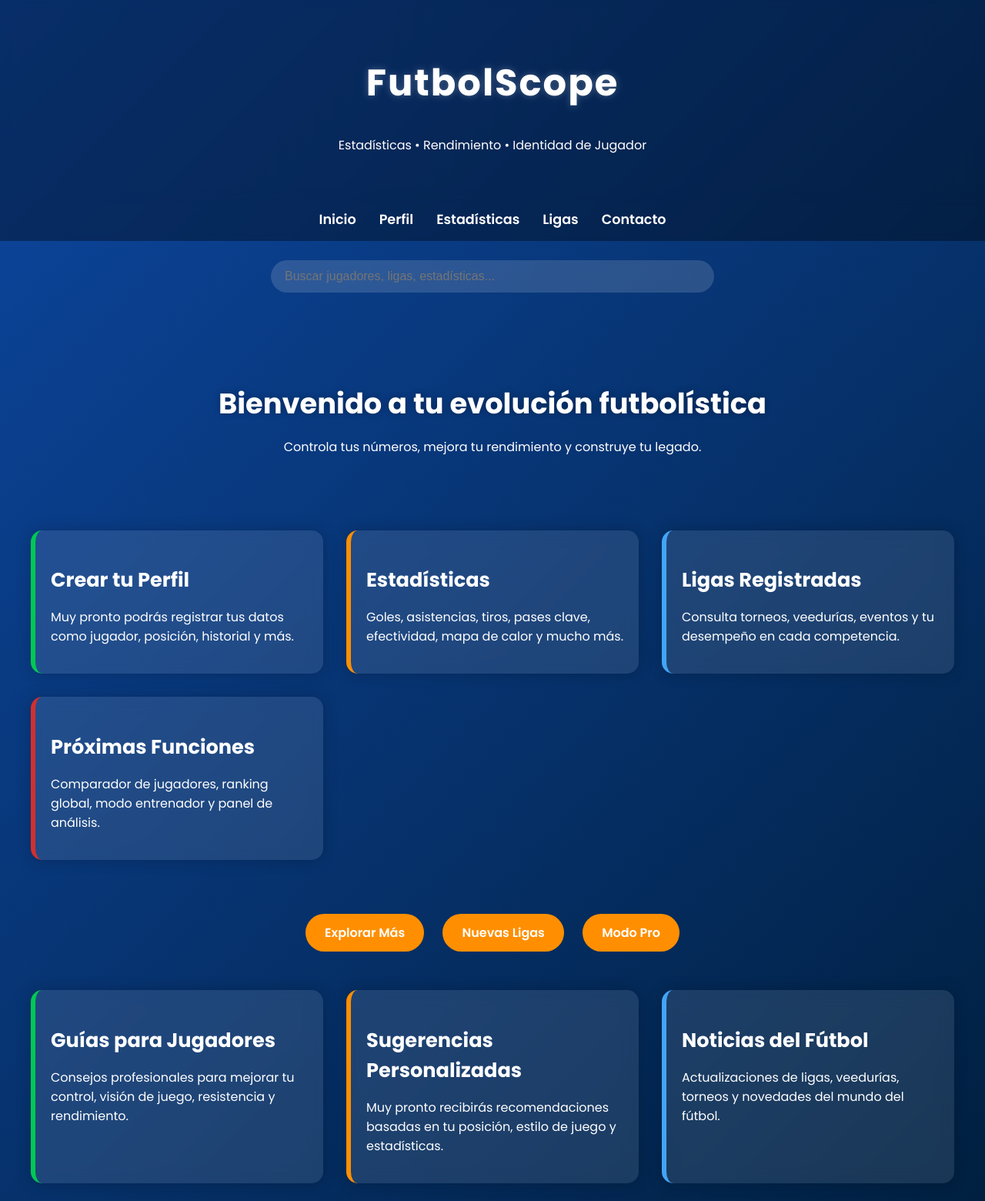
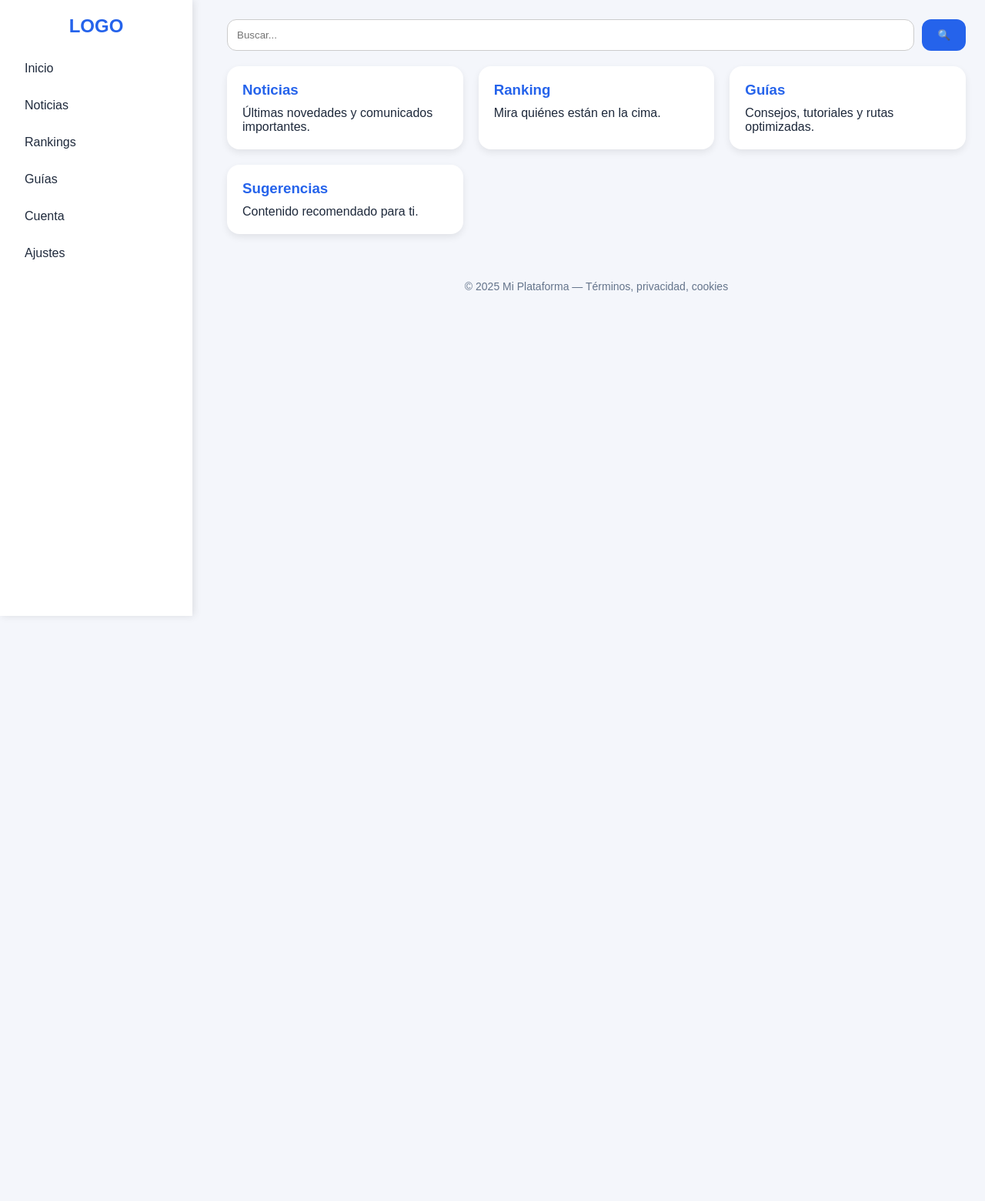
Before and after one commit to FutbolScope/futbolscope.github.io, a plain HTML site: page index.html in a window 1280 px wide. Shown: the top 1560 px of the page at 77% size. After the commit the page ends 800 px from the top, so only its background shows below. Drawn offline with Linux system fonts and the light colour scheme.

Commit message:
Update index.html

```diff
--- a/index.html
+++ b/index.html
@@ -3,220 +3,67 @@
 <head>
   <meta charset="UTF-8" />
   <meta name="viewport" content="width=device-width, initial-scale=1.0" />
-  <title>FutbolScope</title>
-  <link rel="preconnect" href="https://fonts.googleapis.com">
-  <link rel="preconnect" href="https://fonts.gstatic.com" crossorigin>
-  <link href="https://fonts.googleapis.com/css2?family=Poppins:wght@300;400;600;700&display=swap" rel="stylesheet">
+  <title>Mi Plataforma</title>
   <style>
-    body {
-      margin: 0;
-      font-family: 'Poppins', sans-serif;
-      background: linear-gradient(135deg, #0d47a1, #001e3c);
-      color: #fff;
+    :root {
+      --primary:#2563eb;
+      --primary-light:#3b82f6;
+      --bg:#f4f6fb;
+      --text:#1e293b;
+      --card:#ffffff;
     }
-
-    /* NUEVA PALETA MÁS VARIADA */
-    :root {
-      --azul-oscuro: #0d47a1;
-      --azul-claro: #42a5f5;
-      --verde: #00c853;
-      --naranja: #ff8f00;
-      --rojo: #d32f2f;
-      --blanco-trans: rgba(255,255,255,0.1);
-      --glass: rgba(0,0,0,0.35);
-    }
-
-    header {
-      padding: 40px 20px;
-      text-align: center;
-      background: var(--glass);
-      backdrop-filter: blur(6px);
-    }
-
-    header h1 {
-      font-size: 3rem;
-      font-weight: 700;
-      letter-spacing: 2px;
-      text-shadow: 0 0 10px rgba(255,255,255,0.25);
-    }
-
-    nav {
-      display: flex;
-      justify-content: center;
-      gap: 30px;
-      padding: 15px;
-      background: var(--glass);
-      backdrop-filter: blur(4px);
-      position: sticky;
-      top: 0;
-      z-index: 10;
-    }
-
-    nav a {
-      color: #fff;
-      text-decoration: none;
-      font-weight: 600;
-      font-size: 1.1rem;
-      transition: 0.3s;
-    }
-    nav a:hover {
-      color: var(--naranja);
-      transform: scale(1.1);
-    }
-
-    .hero {
-      text-align: center;
-      padding: 60px 20px;
-    }
-
-    .hero h2 {
-      font-size: 2.3rem;
-      margin-bottom: 10px;
-      font-weight: 700;
-      text-shadow: 0 0 8px rgba(0,0,0,0.3);
-    }
-
-    .container {
-      max-width: 1200px;
-      margin: auto;
-      padding: 20px;
-      display: grid;
-      gap: 30px;
-      grid-template-columns: repeat(auto-fit, minmax(280px, 1fr));
-    }
-
-    .card {
-      background: var(--blanco-trans);
-      backdrop-filter: blur(10px);
-      box-shadow: 0 0 20px rgba(0,0,0,0.2);
-      border-radius: 15px;
-      padding: 20px;
-      transition: 0.3s;
-      border-left: 6px solid var(--azul-claro);
-    }
-
-    /* VARIACIÓN DE COLORES SEGÚN TARJETA */
-    .card:nth-child(1) { border-left-color: var(--verde); }
-    .card:nth-child(2) { border-left-color: var(--naranja); }
-    .card:nth-child(3) { border-left-color: var(--azul-claro); }
-    .card:nth-child(4) { border-left-color: var(--rojo); }
-
-    .card:hover {
-      transform: translateY(-5px) scale(1.03);
-      box-shadow: 0 0 30px rgba(0,0,0,0.45);
-    }
-
-    .card h3 {
-      font-size: 1.6rem;
-      margin-bottom: 10px;
-      color: #fff;
-      font-weight: 700;
-    }
-
-    footer {
-      margin-top: 60px;
-      text-align: center;
-      padding: 25px;
-      background: var(--glass);
-      backdrop-filter: blur(6px);
-      font-size: 0.9rem;
-    }
-
-    .extra-buttons {
-      text-align: center;
-      margin-top: 40px;
-    }
-
-    .btn {
-      display: inline-block;
-      margin: 10px;
-      padding: 12px 25px;
-      background: var(--naranja);
-      border-radius: 30px;
-      color: #fff;
-      text-decoration: none;
-      font-weight: 600;
-      transition: 0.25s;
-    }
-
-    .btn:hover {
-      background: var(--verde);
-      transform: scale(1.08);
-    }
+    *{margin:0;padding:0;box-sizing:border-box;font-family:Arial, sans-serif;}
+    body{background:var(--bg);color:var(--text);display:flex;}
+    /* Sidebar */
+    .sidebar{
+      width:250px;background:var(--card);height:100vh;box-shadow:2px 0 10px rgba(0,0,0,.1);padding:20px;position:fixed;}
+    .logo{font-size:24px;font-weight:bold;color:var(--primary);margin-bottom:20px;text-align:center;}
+    .nav a{display:block;padding:12px;border-radius:12px;margin:6px 0;text-decoration:none;color:var(--text);transition:.2s;}
+    .nav a:hover{background:var(--primary-light);color:white;}
+    /* Main */
+    .main{margin-left:270px;padding:25px;width:100%;}
+    .search-bar{display:flex;gap:10px;margin-bottom:20px;}
+    .search-bar input{flex:1;padding:12px;border-radius:12px;border:1px solid #ccc;}
+    .search-bar button{padding:12px 20px;border:none;border-radius:12px;background:var(--primary);color:white;cursor:pointer;transition:.2s;}
+    .search-bar button:hover{background:var(--primary-light);}
+    /* Cards */
+    .grid{display:grid;grid-template-columns:repeat(auto-fill,minmax(300px,1fr));gap:20px;}
+    .card{background:var(--card);padding:20px;border-radius:16px;box-shadow:0 4px 10px rgba(0,0,0,.08);}
+    .card h3{margin-bottom:10px;color:var(--primary);}
+    footer{margin-top:40px;padding:20px;text-align:center;font-size:14px;color:#64748b;}
   </style>
 </head>
 <body>
-  <header>
-    <h1>FutbolScope</h1>
-    <p>Estadísticas • Rendimiento • Identidad de Jugador</p>
-  </header>
 
-  <nav>
-    <a href="#inicio">Inicio</a>
-    <a href="#perfil">Perfil</a>
-    <a href="#estadisticas">Estadísticas</a>
-    <a href="#ligas">Ligas</a>
-    <a href="#contacto">Contacto</a>
-  </nav>
+  <aside class="sidebar">
+    <div class="logo">LOGO</div>
+    <nav class="nav">
+      <a href="#">Inicio</a>
+      <a href="#">Noticias</a>
+      <a href="#">Rankings</a>
+      <a href="#">Guías</a>
+      <a href="#">Cuenta</a>
+      <a href="#">Ajustes</a>
+    </nav>
+  </aside>
 
-  <!-- Barra de búsqueda -->
-  <div class="search-box" style="text-align:center; margin:25px auto; max-width:600px;">
-    <input type="text" placeholder="Buscar jugadores, ligas, estadísticas..." style="width:90%; padding:12px 18px; border-radius:30px; border:none; outline:none; font-size:1rem; background:rgba(255,255,255,0.15); backdrop-filter:blur(6px); color:white;">
-  </div>
-
-  <section class="hero" id="inicio">
-    <h2>Bienvenido a tu evolución futbolística</h2>
-    <p>Controla tus números, mejora tu rendimiento y construye tu legado.</p>
-  </section>
-
-  <div class="container">
-    <div class="card">
-      <h3>Crear tu Perfil</h3>
-      <p>Muy pronto podrás registrar tus datos como jugador, posición, historial y más.</p>
+  <main class="main">
+    <div class="search-bar">
+      <input type="text" placeholder="Buscar..." />
+      <button>🔍</button>
     </div>
 
-    <div class="card">
-      <h3>Estadísticas</h3>
-      <p>Goles, asistencias, tiros, pases clave, efectividad, mapa de calor y mucho más.</p>
+    <div class="grid">
+      <div class="card"><h3>Noticias</h3><p>Últimas novedades y comunicados importantes.</p></div>
+      <div class="card"><h3>Ranking</h3><p>Mira quiénes están en la cima.</p></div>
+      <div class="card"><h3>Guías</h3><p>Consejos, tutoriales y rutas optimizadas.</p></div>
+      <div class="card"><h3>Sugerencias</h3><p>Contenido recomendado para ti.</p></div>
     </div>
 
-    <div class="card">
-      <h3>Ligas Registradas</h3>
-      <p>Consulta torneos, veedurías, eventos y tu desempeño en cada competencia.</p>
-    </div>
+    <footer>
+      © 2025 Mi Plataforma — Términos, privacidad, cookies
+    </footer>
+  </main>
 
-    <div class="card">
-      <h3>Próximas Funciones</h3>
-      <p>Comparador de jugadores, ranking global, modo entrenador y panel de análisis.</p>
-    </div>
-  </div>
-
-  <div class="extra-buttons">
-    <a class="btn" href="#">Explorar Más</a>
-    <a class="btn" href="#">Nuevas Ligas</a>
-    <a class="btn" href="#">Modo Pro</a>
-  </div>
-
-  <!-- Sección de sugerencias y guías -->
-  <div class="container" style="margin-top:20px;">
-    <div class="card">
-      <h3>Guías para Jugadores</h3>
-      <p>Consejos profesionales para mejorar tu control, visión de juego, resistencia y rendimiento.</p>
-    </div>
-
-    <div class="card">
-      <h3>Sugerencias Personalizadas</h3>
-      <p>Muy pronto recibirás recomendaciones basadas en tu posición, estilo de juego y estadísticas.</p>
-    </div>
-
-    <div class="card">
-      <h3>Noticias del Fútbol</h3>
-      <p>Actualizaciones de ligas, veedurías, torneos y novedades del mundo del fútbol.</p>
-    </div>
-  </div>
-
-  <footer>
-    © 2025 FutbolScope — Proyecto en desarrollo
-  </footer>
 </body>
 </html>
```
